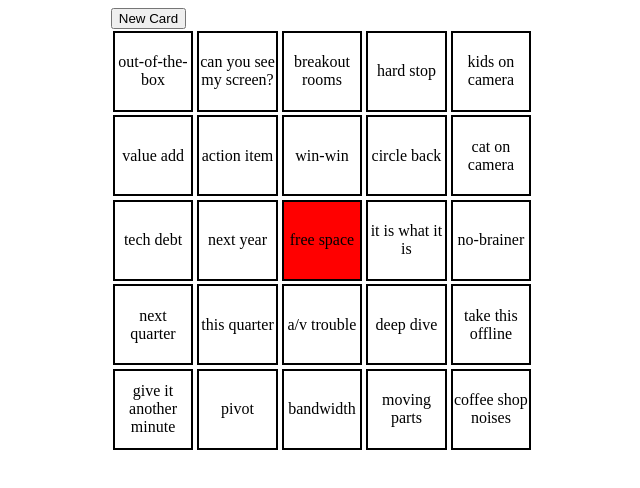
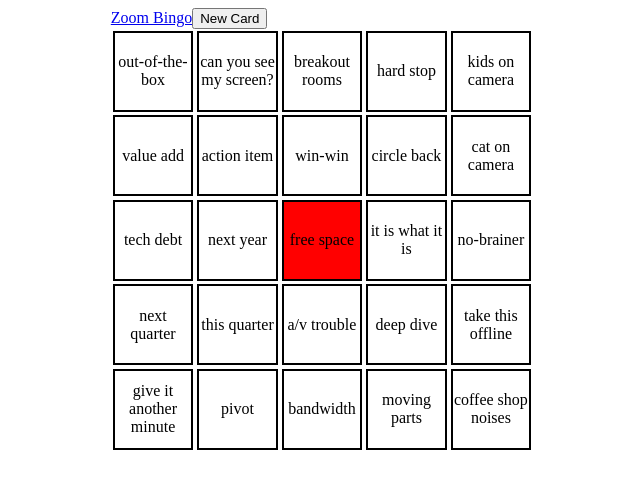
Before and after one commit to enitchals/bingo, a React (Vite) app: page /#/ in a window 1280 px wide. Shown: the top 488 px of the page, without its empty margins (318-958 px from the left). Built offline with nearby package versions, Linux system fonts and the light colour scheme.

Commit message:
Zoom Bingo link

```diff
--- a/src/components/Controls.jsx
+++ b/src/components/Controls.jsx
@@ -1,9 +1,13 @@
+import { Link } from "react-router-dom"
+
 function Controls({newCard}) {
   return(
     <>
+      <Link to="/zoom">Zoom Bingo</Link>
       {/* <select>
-        <option value="">What kind of bingo do you want to play?</option>
-        <option value="zoom">Zoom Bingo</option>
+        <option value="classic">Classic</option>
+        <option value="pastel">Pastel</option>
+        <option value="neon">Neon</option>
       </select> */}
       <button onClick={newCard}>New Card</button>
     </>
```
